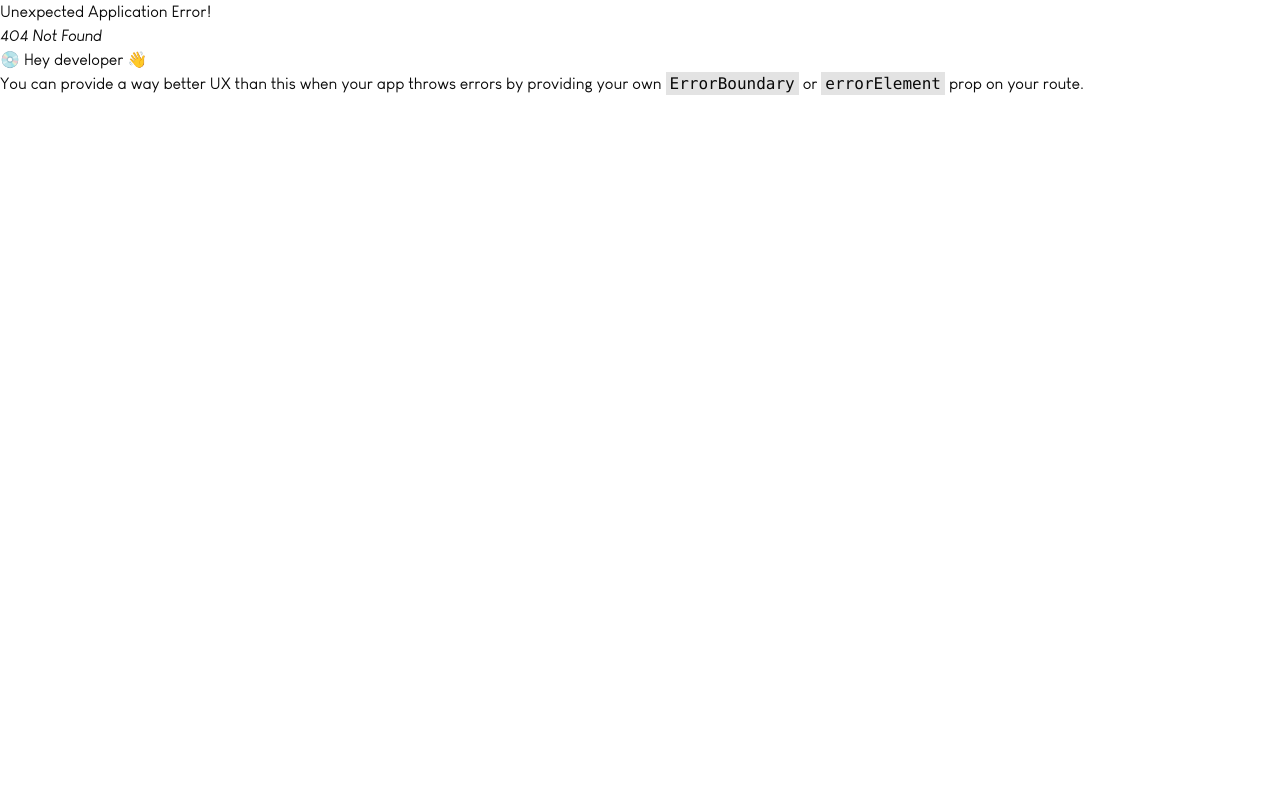
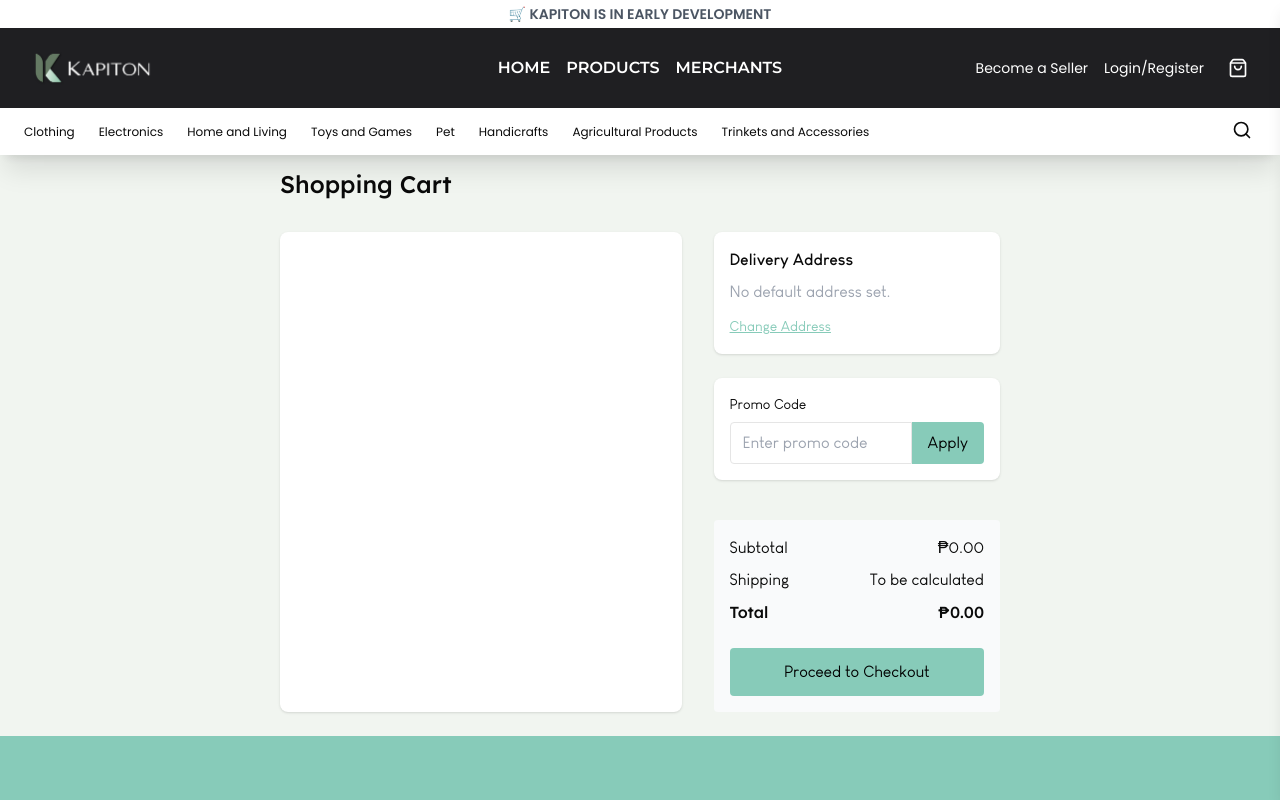
Before and after one commit to otaKenneth/kapiton-fe-v2, a React (Vite) app: page /cart in a window 1280 px wide. Before the commit this address had no page. Shown: the top 800 px of the page. Built offline with nearby package versions, Linux system fonts and the light colour scheme.

Commit message:
Cart list

```diff
--- /dev/null
+++ b/src/pages/customer/checkout/Cart.tsx
@@ -0,0 +1,198 @@
+import React from "react";
+import { useMessageDialog } from "@components";
+import { useAppContext } from "@context/AppContext";
+import { formatPeso } from "@lib/utils";
+import { useMutation } from "@tanstack/react-query";
+import { updateProductInCart } from "@api";
+
+type Cart = {
+  id: number;
+  product_name: string;
+  product_price: number;
+  discounted_price?: number;
+  product_discount: number;
+}
+
+const Cart: React.FC = () => {
+  const { state, setState } = useAppContext();
+  const { showMessage } = useMessageDialog();
+  const cartItems = state.cart || [];
+  const subtotal = cartItems.reduce(
+    (sum, item) => sum + item.product.product_price * item.quantity,
+    0
+  );
+
+  const updateCartItemQuantityMutation = useMutation({
+    mutationFn: (data : object) => updateProductInCart(state.token, data),
+    onSuccess: (resp : any) => {
+      showMessage({
+        open: true,
+        title: 'Success',
+        message: resp.message,
+        type: 'success'
+      })
+      setState(prev => ({
+        ...prev,
+        cart: resp.data
+      }))
+    },
+    onError: (error) => {
+      showMessage({
+        open: true,
+        title: 'Error',
+        message: error.message,
+        type: 'error'
+      })
+    }
+  })
+
+  const handleDecrease = (cart : Cart) => {
+    showMessage({
+      open: true,
+      title: 'Info',
+      message: 'Sending update request...',
+      type: 'info'
+    })
+    let data = {
+      ...cart,
+      action: 'decrement',
+      guest_token: state.guest_token
+    }
+    updateCartItemQuantityMutation.mutate(data);
+  }
+
+  const handleIncrease = (cart : Cart) => {
+    showMessage({
+      open: true,
+      title: 'Info',
+      message: 'Sending update request...',
+      type: 'info'
+    })
+    let data = {
+      ...cart,
+      action: 'increment',
+      guest_token: state.guest_token
+    }
+    updateCartItemQuantityMutation.mutate(data);
+  }
+
+  return (
+    <div className="max-w-3xl mx-auto p-6">
+      <h1 className="text-2xl font-bold mb-6">Shopping Cart</h1>
+      {/* Layout: Cart list on the left, promo and address on the right */}
+      <div className="mt-8 flex flex-col lg:flex-row gap-8">
+        {/* Left: Cart List */}
+        <div className="bg-white shadow rounded-lg p-4 flex-[2]">
+          <ul>
+            {cartItems.map((item) => (
+              <li
+                key={item.id}
+                className="grid grid-cols-6 items-center border-b py-4 last:border-b-0 w-full lg:w-[40vw] gap-2"
+              >
+                {/* Product Image */}
+                <div className="col-span-1 flex justify-center">
+                  <img
+                  src={item.image}
+                  alt={item.name}
+                  className="w-20 h-20 object-cover rounded"
+                  />
+                </div>
+                {/* Product Info */}
+                <div className="col-span-3 flex flex-col">
+                  <div className="font-semibold">{item.product.product_name}</div>
+                  <div className="text-gray-500">{item.color} - {item.size}</div>
+                  <div className="text-gray-500">
+                  {formatPeso(item.product.product_price)} x {item.quantity}
+                  </div>
+                </div>
+                {/* Quantity Controls */}
+                <div className="col-span-1 flex items-center justify-center">
+                  <button className="px-2 py-1 bg-gray-200 rounded-l" onClick={() => handleDecrease(item)}> - </button>
+                  <span className="px-3">{item.quantity}</span>
+                  <button className="px-2 py-1 bg-gray-200 rounded-r" onClick={() => handleIncrease(item)}> + </button>
+                </div>
+                {/* Total Price */}
+                <div className="col-span-1 font-bold text-lg flex justify-end">
+                  {formatPeso(item.product.product_price * item.quantity)}
+                </div>
+              </li>
+            ))}
+          </ul>
+        </div>
+        {/* Right: Promo Code and Delivery Address */}
+        <div className="w-full lg:w-96 flex flex-col gap-6 flex-[1]">
+          {/* Delivery Address Card */}
+          <div className="bg-white shadow rounded-lg p-4">
+            <div className="font-semibold mb-2">Delivery Address</div>
+            {/* Replace with actual address from user profile/context */}
+            <div className="text-gray-700">
+              {state.user?.defaultAddress ? (
+                <>
+                  <div>{state.user.defaultAddress.name}</div>
+                  <div>{state.user.defaultAddress.street}</div>
+                  <div>
+                    {state.user.defaultAddress.city},{" "}
+                    {state.user.defaultAddress.province}
+                  </div>
+                  <div>{state.user.defaultAddress.zip}</div>
+                  <div>{state.user.defaultAddress.phone}</div>
+                </>
+              ) : (
+                <div className="text-gray-400">No default address set.</div>
+              )}
+            </div>
+            <button
+              className="mt-3 text-primary underline text-sm"
+              type="button"
+            >
+              Change Address
+            </button>
+          </div>
+          {/* Promo Code Input */}
+          <div className="bg-white shadow rounded-lg p-4">
+            <label className="block text-sm font-medium mb-2" htmlFor="promo">
+              Promo Code
+            </label>
+            <div className="flex">
+              <input
+                id="promo"
+                type="text"
+                className="flex-1 border rounded-l px-3 py-2 focus:outline-none"
+                placeholder="Enter promo code"
+              />
+              <button
+                className="bg-primary text-black px-4 py-2 rounded-r hover:font-semibold transition"
+                type="button"
+              >
+                Apply
+              </button>
+            </div>
+          </div>
+          {/* Cart Summary */}
+          <div className="bg-gray-50 rounded p-4 mt-4">
+            <div className="flex justify-between mb-2">
+              <span>Subtotal</span>
+              <span>{formatPeso(subtotal)}</span>
+            </div>
+            <div className="flex justify-between mb-2">
+              <span>Shipping</span>
+              <span>To be calculated</span>
+            </div>
+            <div className="flex justify-between font-bold">
+              <span>Total</span>
+              <span>{formatPeso(subtotal)}</span>
+            </div>
+            <button
+              className="w-full mt-6 bg-primary text-black py-3 rounded hover:font-semibold transition"
+              type="button"
+            >
+              Proceed to Checkout
+            </button>
+          </div>
+        </div>
+      </div>
+    </div>
+  );
+};
+
+export default Cart;
--- /dev/null
+++ b/src/pages/customer/checkout/index.js
@@ -0,0 +1 @@
+export { default as Cart } from "./Cart";
```
Also changed, not shown: src/main.tsx (+7 -0 lines), src/pages/customer/checkout/Checkout.tsx (added).
